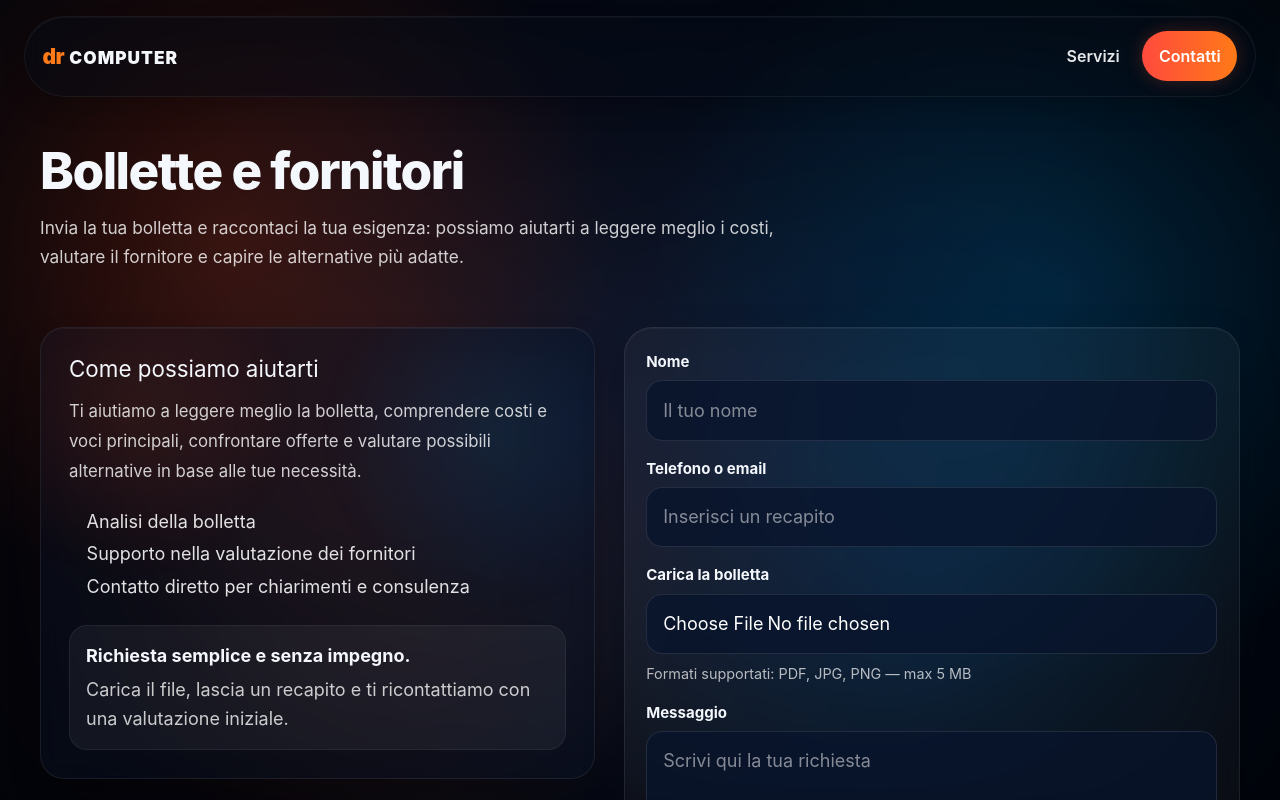
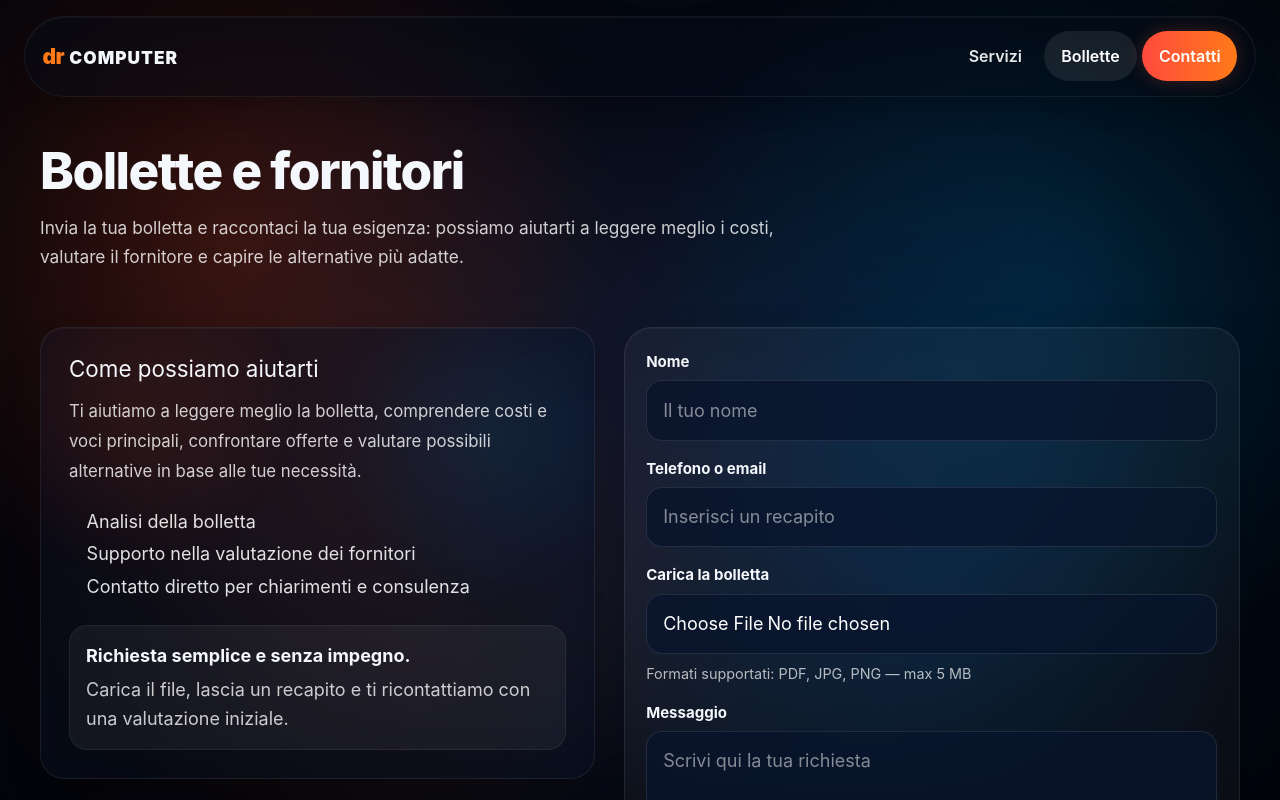
Before and after one commit to zakateryna/dr-computer, a React (Vite) app: page /bollette in a window 1280 px wide. Shown: the top 800 px of the page. Built offline with nearby package versions, Linux system fonts and the light colour scheme.

Commit message:
Add bills link to navbar

```diff
--- a/src/components/Navbar.jsx
+++ b/src/components/Navbar.jsx
@@ -62,6 +62,13 @@ export default function Navbar() {
             Servizi
           </Link>
 
+          <Link
+            to="/bollette"
+            className={`nav-link ${isBills ? "is-active" : ""}`}
+            onClick={handleClose}
+          >
+            Bollette
+          </Link>
 
           <Link
             to="/contatti"
--- a/src/styles/navbar.css
+++ b/src/styles/navbar.css
@@ -205,12 +205,9 @@
 
   .nav-link {
     width: 100%;
-    justify-content: flex-start;
+    justify-content: center;
     padding: 0.85rem 0.95rem;
     font-size: 0.98rem;
   }
 
-  .nav-cta {
-    justify-content: center;
-  }
 }
```
